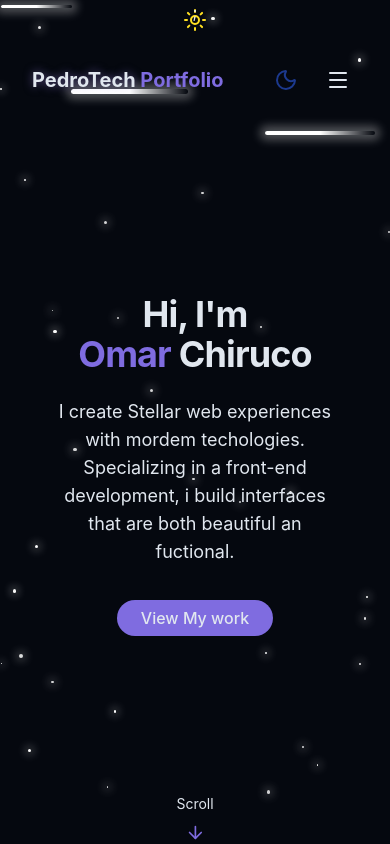
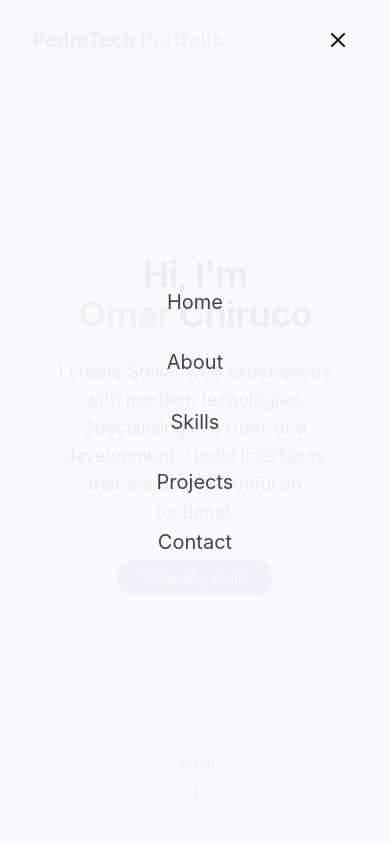
Before and after one commit to ChirucoOmar/protifolio, a React (Vite) app: page / in a window 390 px wide. Both pictures are taken after a click on the button "Open Menu". Shown: the top 844 px of the page. Built offline with nearby package versions, Linux system fonts and the light colour scheme.

Commit message:
de volta estaca zero

```diff
--- a/src/components/Navbar.jsx
+++ b/src/components/Navbar.jsx
@@ -1,7 +1,6 @@
 import { cn } from "@/lib/utils";
 import { Menu, X } from "lucide-react";
 import { useEffect, useState } from "react";
-import { ThemeToggle } from "./ThemeToggle";
 
 const navItems = [
   { name: "Home", href: "#hero" },
@@ -55,21 +54,19 @@ export const Navbar = () => {
         </div>
 
         {/* mobile nav */}
-        <div className="flex items-center gap-3 md:hidden">
-           <ThemeToggle />
+
         <button
           onClick={() => setIsMenuOpen((prev) => !prev)}
-          className="p-2 text-foreground z-50"
+          className="md:hidden p-2 text-foreground z-50"
           aria-label={isMenuOpen ? "Close Menu" : "Open Menu"}
         >
           {isMenuOpen ? <X size={24} /> : <Menu size={24} />}{" "}
         </button>
 
-        </div>
-
         <div
           className={cn(
-            "fixed inset-0 bg-background z-40 flex flex-col items-center justify-center",
+            "fixed inset-0 bg-background/95 backdroup-blur-md z-40 flex flex-col items-center justify-center",
+            "transition-all duration-300 md:hidden",
             isMenuOpen
               ? "opacity-100 pointer-events-auto"
               : "opacity-0 pointer-events-none"
--- a/src/components/ThemeToggle.jsx
+++ b/src/components/ThemeToggle.jsx
@@ -32,8 +32,8 @@ export const ThemeToggle = () => {
     <button
       onClick={toggleTheme}
       className={cn(
-         "p-2 rounded-full transition-colors duration-300",
-        "focus:outline-hidden"
+        "fixed max-sm:hidden top-5 right-5 z-50 p-2 rounded-full transition-colors duration-300",
+        "focus:outlin-hidden"
       )}
     >
       {isDarkMode ? (
```
